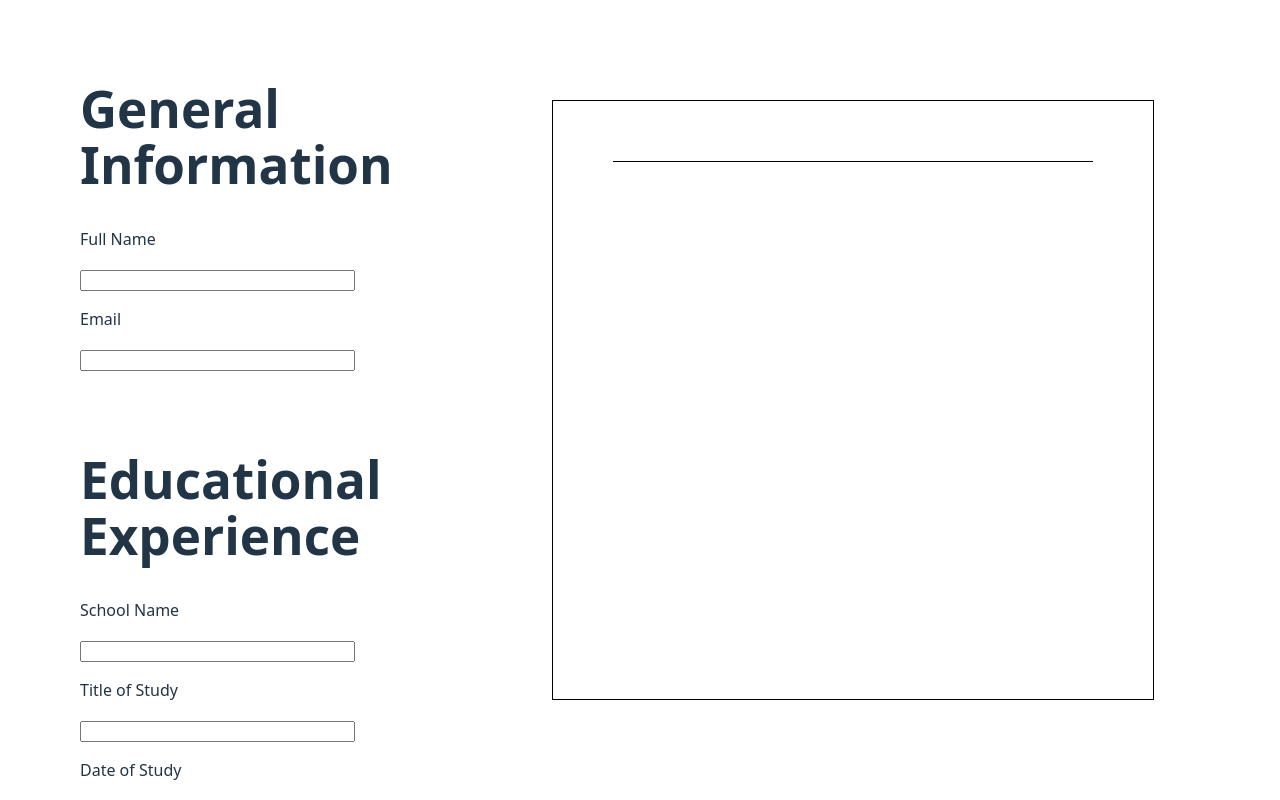
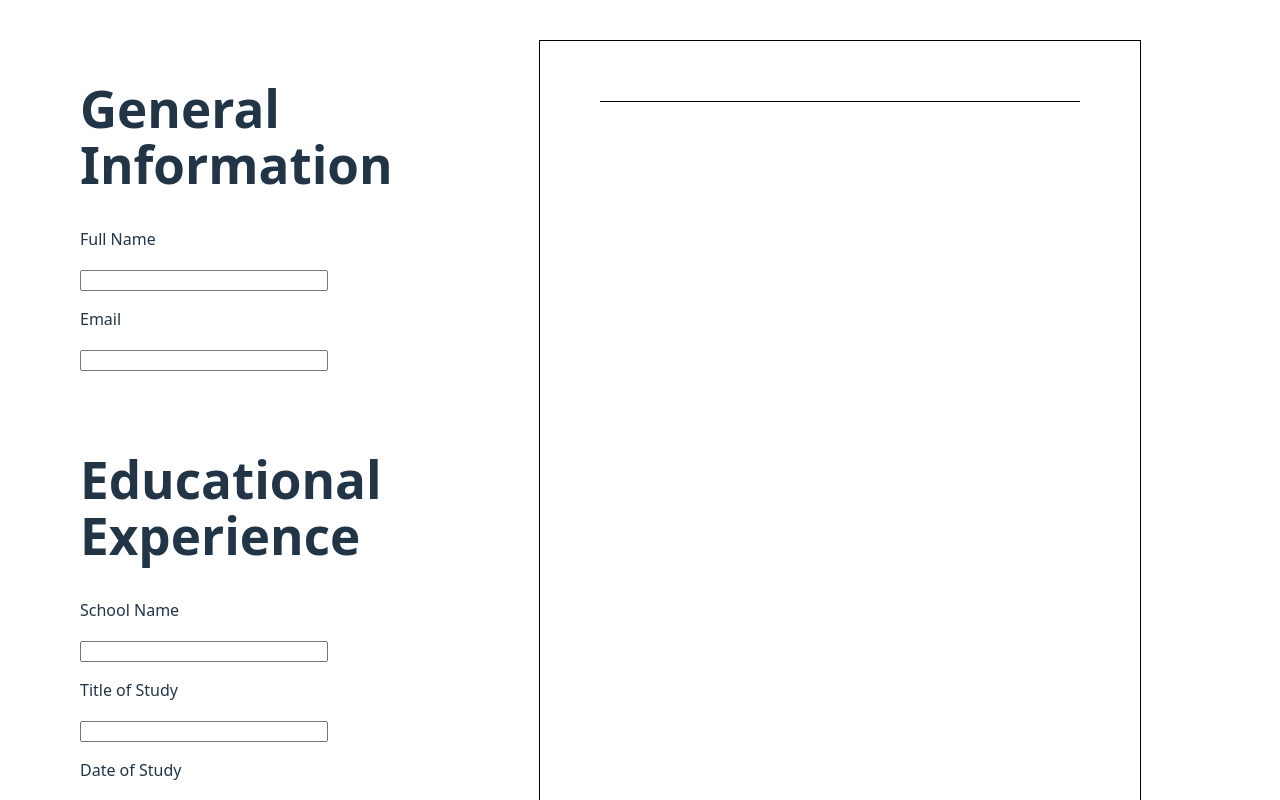
Before and after one commit to GhidBase/cv-application, a React (Vite) app: page / in a window 1280 px wide. Built offline with nearby package versions, Linux system fonts and the light colour scheme.

Commit message:
Improve reactiveness of both sides

```diff
--- a/src/styles/main.css
+++ b/src/styles/main.css
@@ -1,5 +1,6 @@
 :root {
     --spacing: 20px;
+    box-sizing: border-box;
 }
 
 body > #root {
@@ -11,20 +12,22 @@
 
 .edit-section {
     flex: 1;
-    overflow-y: auto;
+    overflow: auto;
 }
 
 .cv-section {
     flex: 2;
+
     display: flex;
-    justify-content: center;
-    margin: 100px 0;
-    overflow-y: auto;
+    padding: 40px 40px;
+    overflow: auto;
 }
 
 .cv-body {
-    max-width: 600px;
-    width: 100%;
+    margin: auto;
+    width: 600px;
+    min-width: 600px;
+    height: 849px;
     display: flex;
     align-items: center;
     flex-direction: column;
```
